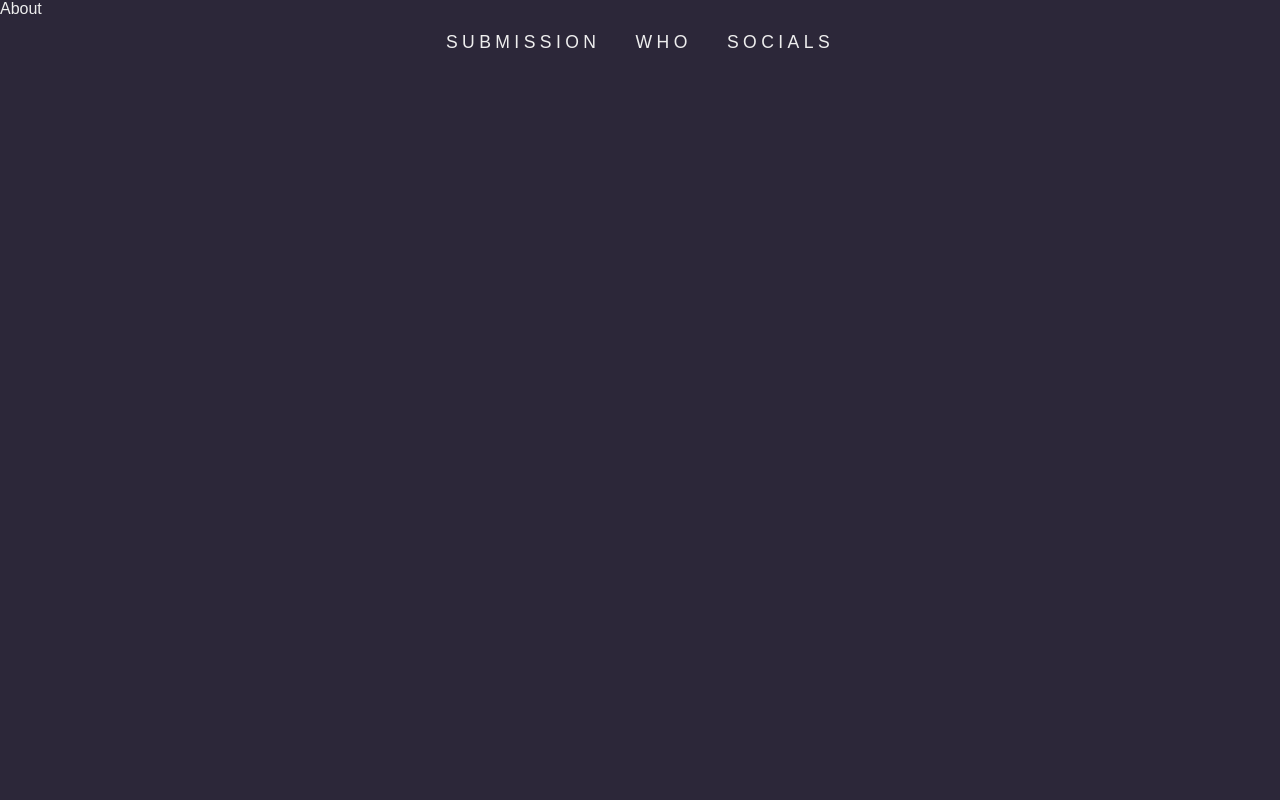
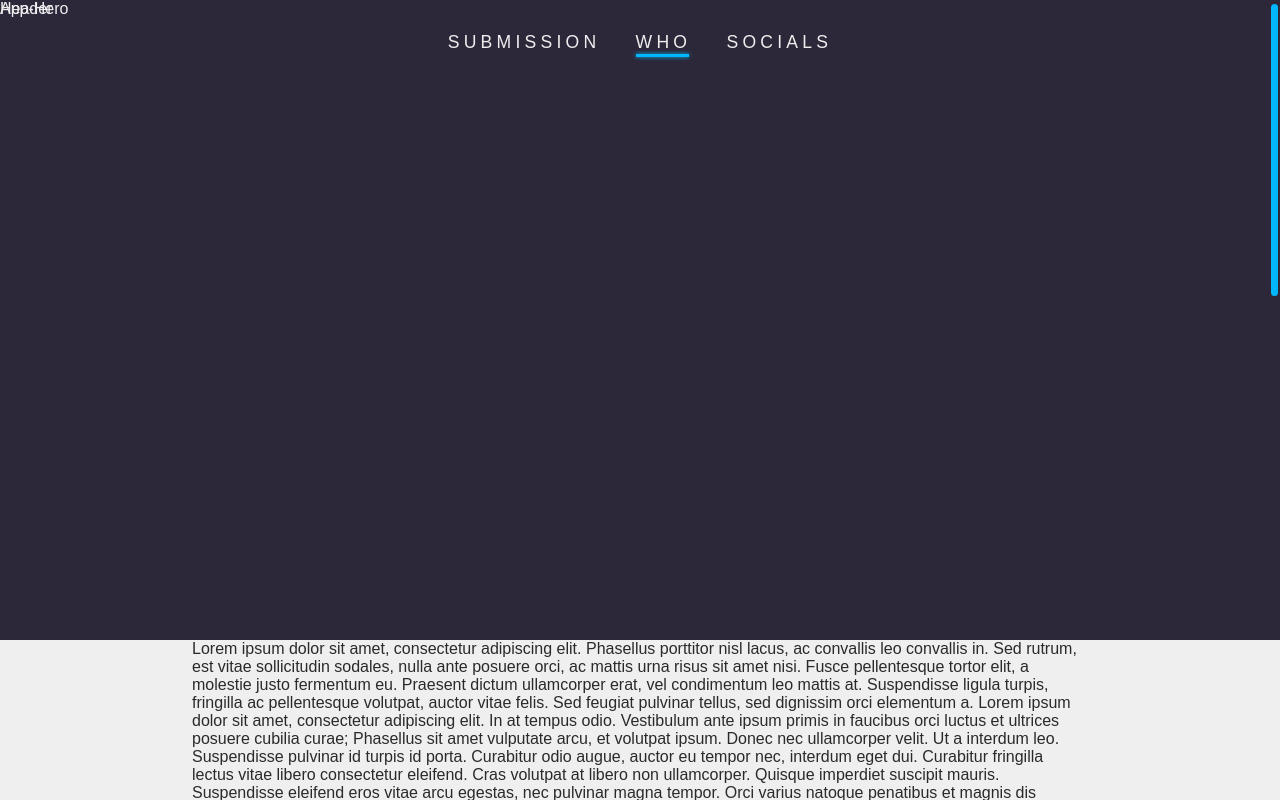
Before and after one commit to ChainArts/yeahmap-homepage, a React (Create React App) app: page /who in a window 1280 px wide. Built offline with nearby package versions, Linux system fonts and the light colour scheme.

Commit message:
implemented simplebar, added app-hero and header

```diff
--- a/src/App.css
+++ b/src/App.css
@@ -23,10 +23,44 @@ body {
     text-rendering: optimizeLegibility;
   }
 .App{
-    display: flex;
     width: 100vw;
     height: 100vh;
     overflow: hidden;
+}
+
+.simplebar-scrollbar::before{
+    background: #00b7ff !important;
+    opacity: 1 !important;
+    margin-top: 2px;
+    margin-bottom: 2px;
+  }
+
+header{
+    display: block;
+    position: fixed;
+    top: 0;
+    left: 0;
+    right: 0;
+    pointer-events: none;
+}
+
+
+.app-hero{
+    position: relative;
+    width: 100vw;
+    height: 80vh;
+}
+
+.content{
+    padding: 0 15vw 0 15vw;
+    position: relative;
+    display: flex;
+    justify-content: center;
+    align-items: center;
+    width: 100vw;
+    min-height: 50vh;
+    background: #efefef;
+    color: #2a2a2a;
 }
 
 .app-desktop-menu{
@@ -34,7 +68,7 @@ body {
     display: inline-flex;
     position: absolute;
     justify-content: center;
-    width: 100vw;
+    width: 100%;
 }
 
 .menu{
@@ -45,35 +79,48 @@ body {
 
 .menu li a{
     position: relative;
-    letter-spacing: .25em;
+    letter-spacing: .24em;
     margin: 0 1em;
     display: block;
     color: #eee;
     font-size: 1.1rem;
+    transition: color 0.1s cubic-bezier(.14,.8,.4,1);
+}
+
+.menu li a:active{
+    color: #bbbbbb;
 }
 
 .menu li a::before{
     content:"";
     position: absolute;
+    display: block;
     top: 104%;
-    width: 100%;
+    width: calc(100% - .12em);
     opacity: 0;
     height: 3px;
     transform: scaleX(0);
-    background: #00b7ff;
-    transition: all .2s cubic-bezier(0, 0.55, 0.45, 1);
+    transition: all .8s cubic-bezier(.14,.8,.4,1);
+    margin-right: -.26em;
+    background: #e80262;
 }
 
 .menu li a:hover::before{
+    position: absolute;
     transform: scaleX(1);
     opacity: 1;
+    background: #00b7ff;
+    box-shadow: 0 0 4px #00b7ff;
+    transition: all .2s cubic-bezier(.14,.8,.4,1);
 }
 
- li .current-page-item a::before{
+li .current-page-item::after{
     content:"";
     position: absolute;
-    top: 105%;
-    width: 80%;
+    display: block;
+    top: 104%;
+    width: calc(100% - .15em);
     height: 3px;
     background: #00b7ff;
+    box-shadow: 0 0 4px #00b7ff;
 }
--- a/src/App.js
+++ b/src/App.js
@@ -1,6 +1,10 @@
 import "./App.css";
+import SimpleBar from 'simplebar-react';
+import 'simplebar/dist/simplebar.min.css';
 import { BrowserRouter as Router, Route, Switch } from 'react-router-dom';
+import Header from "./components/header";
 import Navbar from "./components/navbar";
+import AppHero from "./components/app-hero";
 import Home from "./components/home";
 import About from "./components/about";
 import Submit from "./components/submit";
@@ -12,13 +16,19 @@ function App() {
   return (
     <div className="App">
         <Router>
+            <Header></Header>
+            <SimpleBar  autoHide={false} scrollbarMaxSize={300} style={{maxHeight:"100%"}}>
             <Navbar/>
+            <AppHero/>
+                <main className="content">
                 <Switch>
                     <Route exact path="/" component={Home}/>
                     <Route path="/submit" component={Submit}/>
                     <Route path="/who" component={About}/>
                     <Route path="/socials" component={Socials}/>
                 </Switch>
+                </main>
+            </SimpleBar>
         </Router>
     </div>
   );
--- a/src/components/about.js
+++ b/src/components/about.js
@@ -1,7 +1,17 @@
 import React from 'react';
 const About = () => {
     return(
-        <span>About</span>
+        <span>
+
+        Lorem ipsum dolor sit amet, consectetur adipiscing elit. Phasellus porttitor nisl lacus, ac convallis leo convallis in. Sed rutrum, est vitae sollicitudin sodales, nulla ante posuere orci, ac mattis urna risus sit amet nisi. Fusce pellentesque tortor elit, a molestie justo fermentum eu. Praesent dictum ullamcorper erat, vel condimentum leo mattis at. Suspendisse ligula turpis, fringilla ac pellentesque volutpat, auctor vitae felis. Sed feugiat pulvinar tellus, sed dignissim orci elementum a. Lorem ipsum dolor sit amet, consectetur adipiscing elit. In at tempus odio. Vestibulum ante ipsum primis in faucibus orci luctus et ultrices posuere cubilia curae; Phasellus sit amet vulputate arcu, et volutpat ipsum. Donec nec ullamcorper velit. Ut a interdum leo.
+
+        Suspendisse pulvinar id turpis id porta. Curabitur odio augue, auctor eu tempor nec, interdum eget dui. Curabitur fringilla lectus vitae libero consectetur eleifend. Cras volutpat at libero non ullamcorper. Quisque imperdiet suscipit mauris. Suspendisse eleifend eros vitae arcu egestas, nec pulvinar magna tempor. Orci varius natoque penatibus et magnis dis parturient montes, nascetur ridiculus mus. In ut magna mauris. Mauris pellentesque metus eget convallis varius. Integer tincidunt consectetur laoreet. Nunc mattis ipsum ut metus venenatis, sit amet convallis nisl scelerisque. Aenean dui ligula, egestas et lacus ac, tincidunt interdum urna. Vestibulum et auctor sapien. Aliquam viverra erat urna, eget rutrum velit tempus non. Ut convallis justo euismod massa consequat elementum.
+
+        Etiam at sem aliquet, bibendum est nec, efficitur turpis. Fusce lectus arcu, semper nec enim sit amet, dapibus efficitur sem. Duis a dui porttitor, condimentum sem a, tincidunt dui. Suspendisse potenti. Ut magna tortor, sagittis eget ligula vitae, convallis vestibulum mauris. Nunc fermentum ultrices ipsum, nec pulvinar massa tincidunt vitae. Vestibulum quis quam vel diam scelerisque imperdiet. Vestibulum a interdum quam. Integer porttitor elementum sapien et pellentesque. Mauris sodales eget diam at dapibus. Etiam nec ullamcorper lorem. Ut ligula velit, finibus quis dolor in, volutpat tempor erat. Maecenas nec volutpat odio. Interdum et malesuada fames ac ante ipsum primis in faucibus. Donec nec diam odio.
+
+        Proin ut odio dictum magna vehicula mollis quis id tellus. Integer nunc turpis, vehicula id facilisis sit amet, vulputate sollicitudin massa. Interdum et malesuada fames ac ante ipsum primis in faucibus. Donec consectetur, felis eu commodo suscipit, augue ipsum pretium lectus, quis pulvinar eros odio in felis. Mauris eu justo ultricies, dictum nibh ac, placerat arcu. In turpis leo, consectetur malesuada felis luctus, congue tempor sem. Phasellus ullamcorper interdum eros a pharetra. Duis velit ligula, interdum ac mi ac, commodo placerat quam. Aliquam tincidunt diam eu eros mollis, id placerat sem consectetur. Vestibulum elit enim, feugiat id accumsan vitae, ornare eget justo. Curabitur eleifend ante orci, et tristique felis ullamcorper ac. Donec eget odio varius ex fermentum ornare vitae efficitur ante. Etiam in quam diam.
+
+        Vestibulum faucibus auctor nunc, a lobortis augue mattis non. Sed in tellus mollis, placerat ligula vel, eleifend est. Pellentesque tempor et urna eu vulputate. Vestibulum cursus, velit sed suscipit finibus, diam felis volutpat nunc, sagittis laoreet sem erat quis mi. Ut eu neque lacus. Donec eu varius tortor. Nulla finibus tempus tempus. Aenean fringilla neque eu ipsum molestie viverra. Vivamus varius mi quis turpis fringilla dignissim. Sed non tincidunt eros. Class aptent taciti sociosqu ad litora torquent per conubia nostra, per inceptos himenaeos. Sed a orci fermentum, iaculis nibh eget, fringilla eros. Phasellus sit amet condimentum purus, et lacinia mauris. </span>
     )
 }
 
--- /dev/null
+++ b/src/components/app-hero.js
@@ -0,0 +1,8 @@
+import React from 'react';
+const AppHero = () => {
+    return(
+        <section className="app-hero">App-Hero</section>
+    )
+}
+
+export default AppHero
--- /dev/null
+++ b/src/components/header.js
@@ -0,0 +1,8 @@
+import React from 'react';
+const Header = () => {
+    return(
+        <header>Header</header>
+    )
+}
+
+export default Header
--- a/src/components/home.js
+++ b/src/components/home.js
@@ -1,4 +1,5 @@
 import React from 'react';
+
 const Home = () => {
     return(
         <div>Home</div>
--- a/src/components/navbar.js
+++ b/src/components/navbar.js
@@ -1,15 +1,29 @@
 import React from 'react';
 import { NavLink } from 'react-router-dom';
+import { motion } from 'framer-motion';
+
+const NavMenu = {
+    hidden: {y: -20, opacity: 0},
+    open:{
+        y: 0,
+        opacity: 1,
+        transition: {
+            ease: [.14,.8,.4,1],
+            duration: 0.8
+        }
+    }
+
+}
 
 const Navbar = () => {
     return(
-        <nav className="app-desktop-menu">
+        <motion.nav className="app-desktop-menu" variants = {NavMenu} initial="hidden" animate="open">
             <ul className="menu">
                 <li><NavLink to="/submit" activeClassName="current-page-item">SUBMISSION</NavLink></li>
                 <li><NavLink to="/who" activeClassName="current-page-item">WHO</NavLink></li>
                 <li><NavLink to="/socials" activeClassName="current-page-item">SOCIALS</NavLink></li>
             </ul>
-        </nav>
+        </motion.nav>
     )
 }
 
```
Lines whose indentation alone changed are shown as unchanged.
